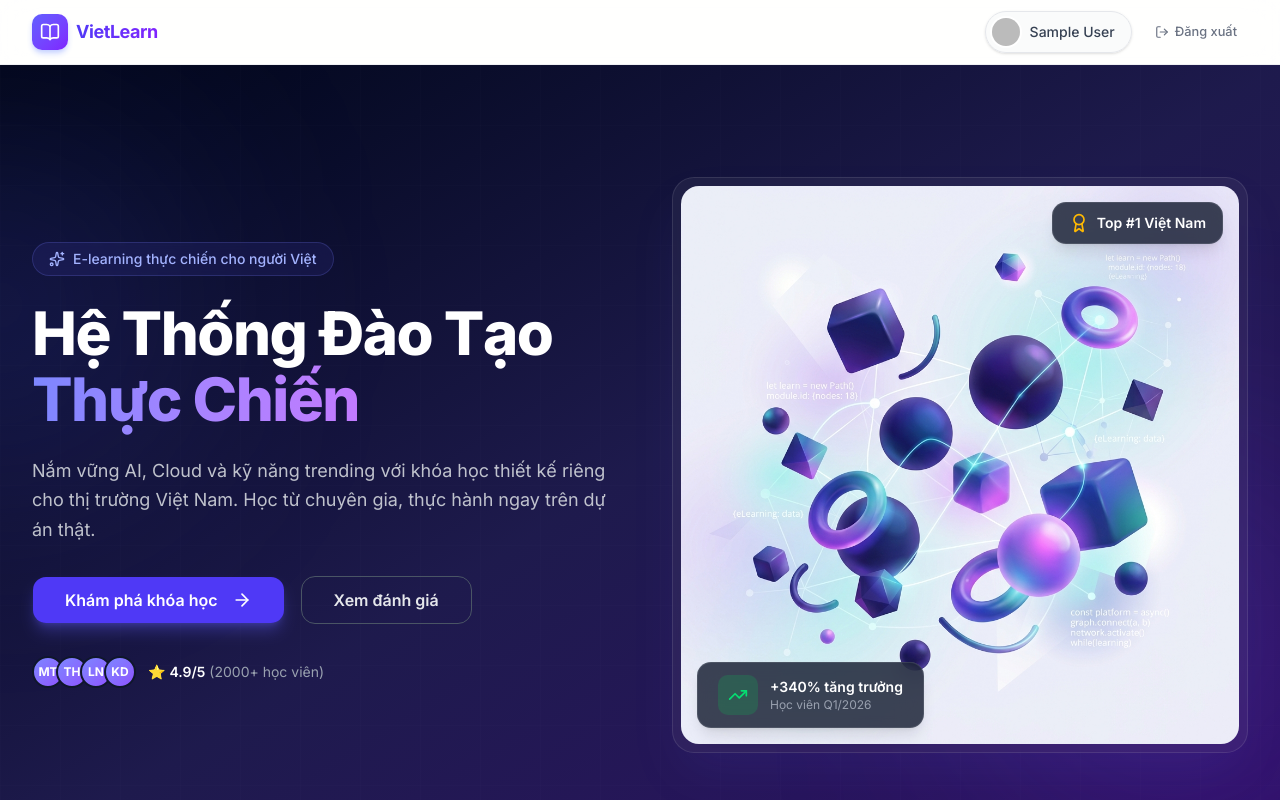
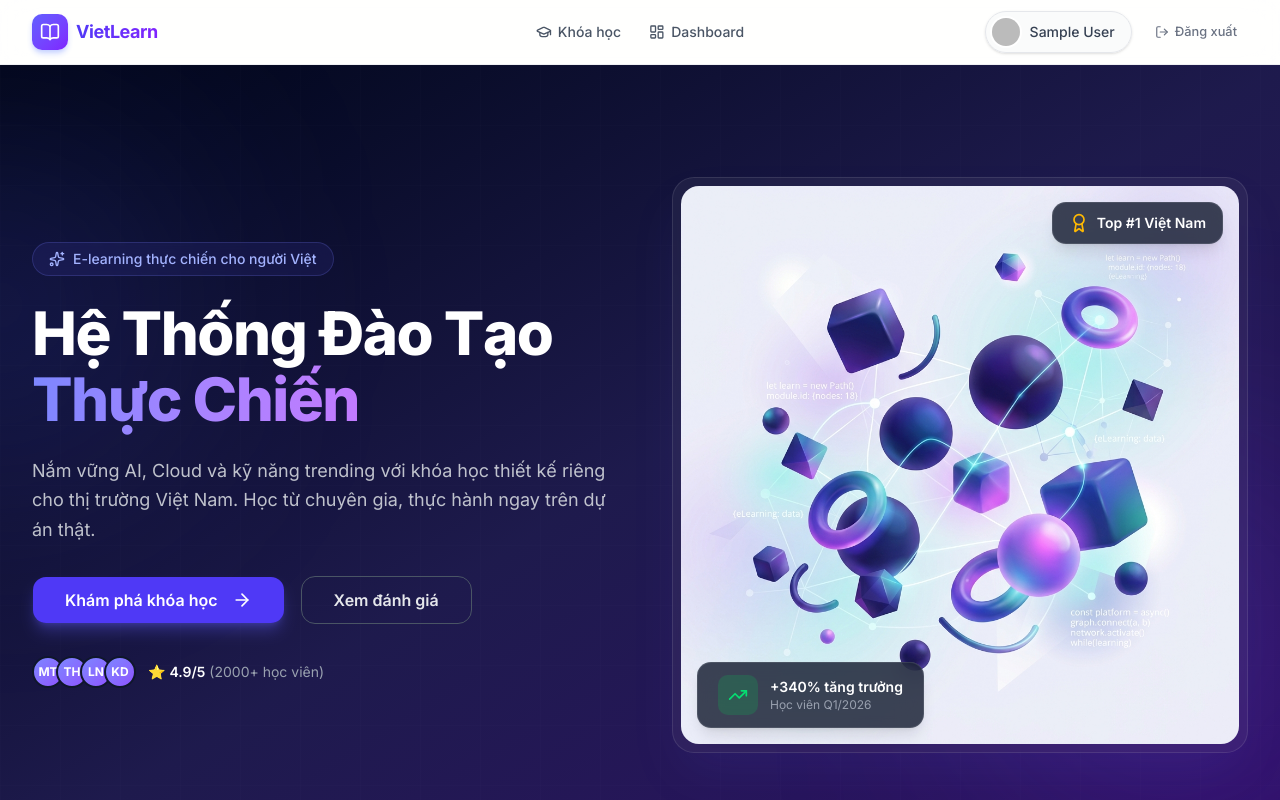
Before and after one commit to troubleman2107/e-learning, a Next.js app: page / in a window 1280 px wide. Shown: the top 800 px of the page. Built offline with nearby package versions, Linux system fonts and the light colour scheme; no server answers; the database is empty; sample sign-in values are in the browser's storage.

Commit message:
feat: add dashboard and courses links to navbar for authenticated users

```diff
--- a/src/components/navbar.tsx
+++ b/src/components/navbar.tsx
@@ -4,14 +4,20 @@ import { useSession, signIn, signOut } from "next-auth/react";
 import Image from "next/image";
 import Link from "next/link";
 import { Button } from "@/components/ui/button";
-import { LogIn, LogOut, BookOpen } from "lucide-react";
+import {
+  LogIn,
+  LogOut,
+  BookOpen,
+  LayoutDashboard,
+  GraduationCap,
+} from "lucide-react";
 
 export function Navbar() {
   const { data: session, status } = useSession();
 
   return (
     <header className="sticky top-0 z-50 w-full border-b border-gray-200/60 bg-white/80 backdrop-blur-lg">
-      <nav className="mx-auto flex h-16 max-w-7xl items-center justify-between px-4 sm:px-6 lg:px-8">
+      <nav className="relative mx-auto flex h-16 max-w-7xl items-center justify-between px-4 sm:px-6 lg:px-8">
         {/* Logo */}
         <Link href="/" className="flex items-center gap-2 group">
           <div className="flex h-9 w-9 items-center justify-center rounded-lg bg-gradient-to-br from-indigo-500 to-violet-600 text-white shadow-md shadow-indigo-200 transition-shadow group-hover:shadow-lg group-hover:shadow-indigo-300">
@@ -21,6 +27,26 @@ export function Navbar() {
             VietLearn
           </span>
         </Link>
+
+        {/* Center Nav Links */}
+        {status === "authenticated" && (
+          <div className="hidden sm:flex items-center gap-1 absolute left-1/2 -translate-x-1/2">
+            <Link
+              href="/courses"
+              className="flex items-center gap-1.5 rounded-lg px-3 py-2 text-sm font-medium text-gray-600 transition-colors hover:bg-gray-100 hover:text-gray-900"
+            >
+              <GraduationCap className="h-4 w-4" />
+              Khóa học
+            </Link>
+            <Link
+              href="/dashboard"
+              className="flex items-center gap-1.5 rounded-lg px-3 py-2 text-sm font-medium text-gray-600 transition-colors hover:bg-gray-100 hover:text-gray-900"
+            >
+              <LayoutDashboard className="h-4 w-4" />
+              Dashboard
+            </Link>
+          </div>
+        )}
 
         {/* Auth Section */}
         <div className="flex items-center gap-3">
```
